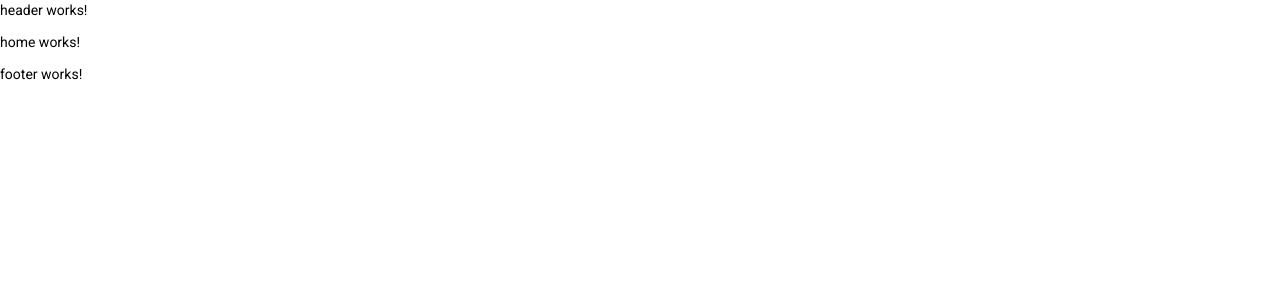
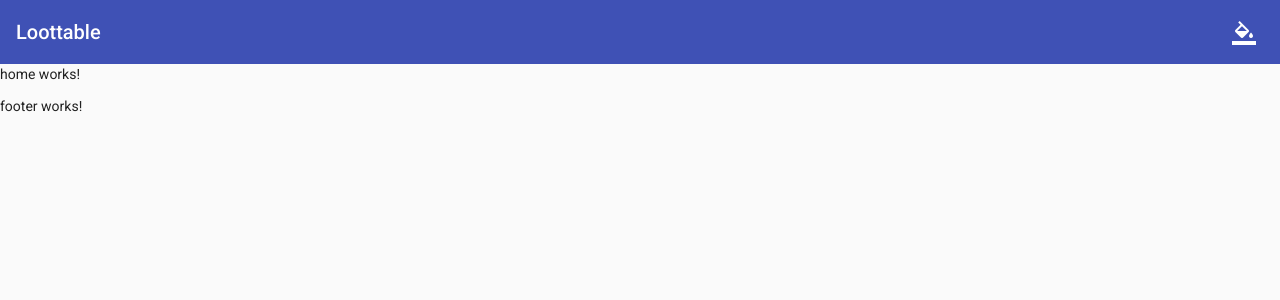
Before and after one commit to eebergman/loottable, an Angular app: page / in a window 1280 px wide. Shown: the top 300 px of the page. Built offline with nearby package versions, Linux system fonts and the light colour scheme.

Commit message:
Header text, theme picker, theme picker working

```diff
--- a/src/app/modules/material/material.module.ts
+++ b/src/app/modules/material/material.module.ts
@@ -1,11 +1,13 @@
 import { CommonModule } from '@angular/common';
 import { NgModule } from '@angular/core';
+import { MatButtonModule } from '@angular/material/button';
 import { MatGridListModule } from '@angular/material/grid-list';
 import { MatIconModule } from '@angular/material/icon';
 import { MatMenuModule } from '@angular/material/menu';
 import { MatToolbarModule } from '@angular/material/toolbar';
 
 const COMPONENTS = [
+  MatButtonModule,
   MatGridListModule,
   MatIconModule,
   MatMenuModule,
--- a/src/app/shared/components/header/header.component.html
+++ b/src/app/shared/components/header/header.component.html
@@ -1 +1,6 @@
-<p>header works!</p>
+<mat-toolbar color="primary">
+  <mat-toolbar-row id="header__toolbar-row" class="flex-between">
+    <span id="header__title-text">Loottable</span>
+    <mon-theme-picker id="header__theme-picker"></mon-theme-picker>
+  </mat-toolbar-row>
+</mat-toolbar>
--- a/src/app/shared/components/theme-picker/theme-picker.component.ts
+++ b/src/app/shared/components/theme-picker/theme-picker.component.ts
@@ -99,7 +99,10 @@ export class ThemePickerComponent implements OnInit, OnDestroy {
     if (theme.isDefault) {
       this.styleManager.removeStyle('theme');
     } else {
-      this.styleManager.setStyle('theme', `assets/${theme.name}.css`);
+      this.styleManager.setStyle(
+        'theme',
+        `assets/global-styles/${theme.name}.css`
+      );
     }
 
     if (this.currentTheme) {
--- a/src/index.html
+++ b/src/index.html
@@ -1,15 +1,22 @@
-<!doctype html>
+<!DOCTYPE html>
 <html lang="en">
-<head>
-  <meta charset="utf-8">
-  <title>Lootable</title>
-  <base href="/">
-  <meta name="viewport" content="width=device-width, initial-scale=1">
-  <link rel="icon" type="image/x-icon" href="favicon.ico">
-  <link href="https://fonts.googleapis.com/css?family=Roboto:300,400,500&display=swap" rel="stylesheet">
-  <link href="https://fonts.googleapis.com/icon?family=Material+Icons" rel="stylesheet">
-</head>
-<body class="mat-typography">
-  <mon-root></mon-root>
-</body>
+  <head>
+    <meta charset="utf-8" />
+    <title>Lootable</title>
+    <base href="/" />
+    <meta name="viewport" content="width=device-width, initial-scale=1" />
+    <link rel="icon" type="image/x-icon" href="favicon.ico" />
+    <link
+      href="https://fonts.googleapis.com/css?family=Roboto:300,400,500&display=swap"
+      rel="stylesheet"
+    />
+    <link
+      href="https://fonts.googleapis.com/icon?family=Material+Icons"
+      rel="stylesheet"
+    />
+    <link href="styles.css" type="text/css" />
+  </head>
+  <body class="mat-app-background mat-typography">
+    <mon-root></mon-root>
+  </body>
 </html>
--- a/src/styles.scss
+++ b/src/styles.scss
@@ -11,3 +11,8 @@ body {
   font-family: Roboto, 'Helvetica Neue', sans-serif;
   margin: 0;
 }
+
+.flex-between {
+  display: flex;
+  justify-content: space-between;
+}
```
Also changed, not shown: 2 other files (tests, documents, lock files or other folders).
